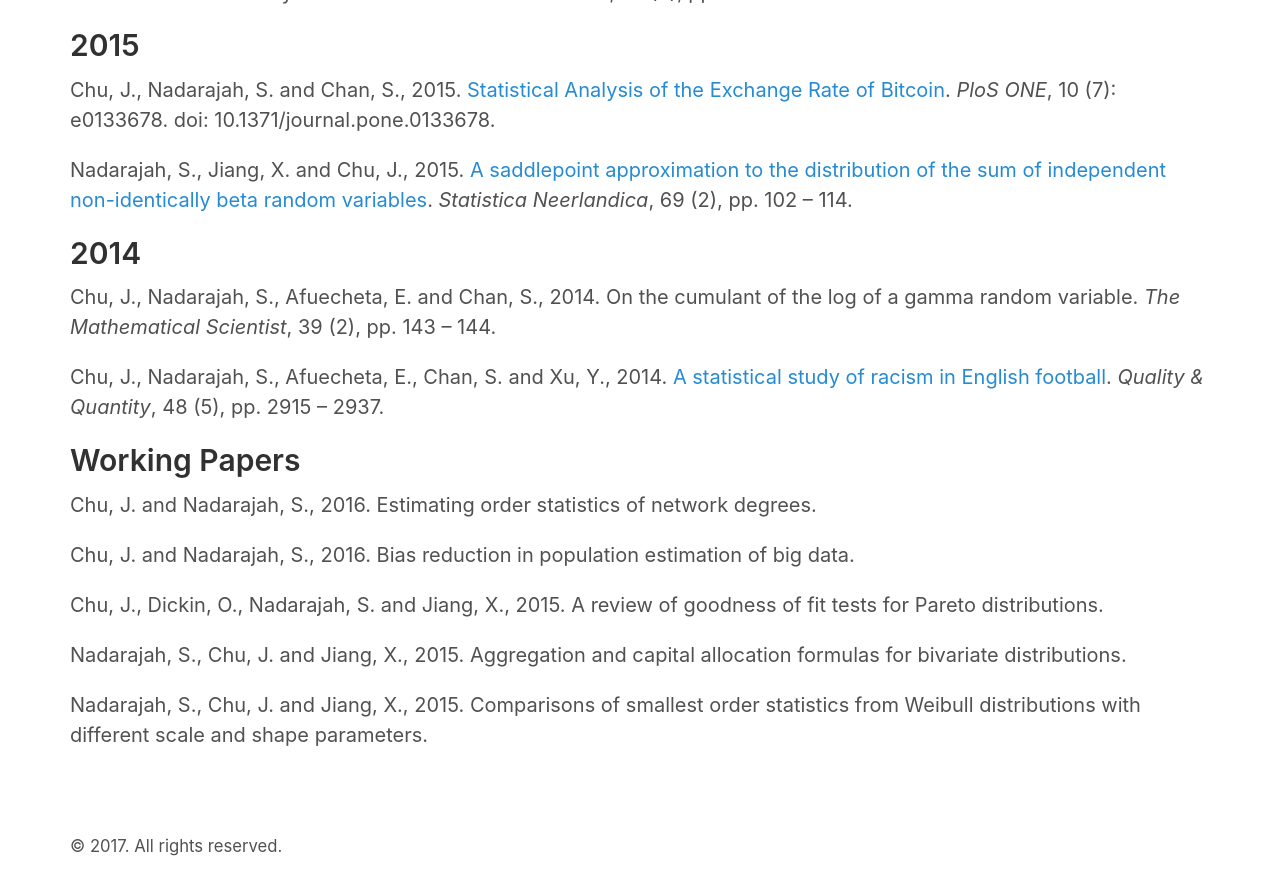
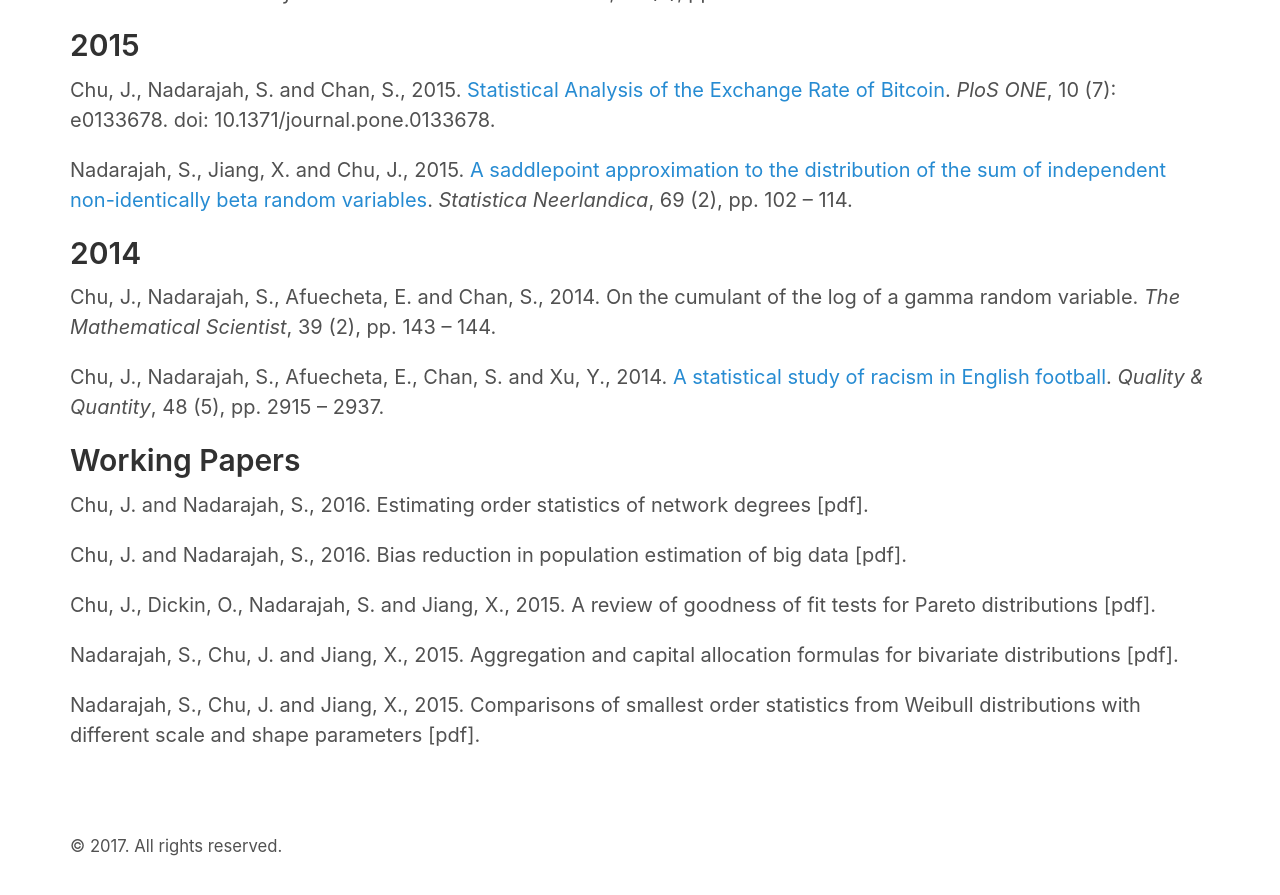
Before and after one commit to jeffrey-chu/jeffrey-chu.github.io, a Jekyll site: the page built from pub.md, in a window 1280 px wide and 900 px high, scrolled down 959 px. Shown: the top 895 px of the window. Built offline with Jekyll 4.4.1, drawn with Linux system fonts in a browser that asks for light colours.

Commit message:
Update pub.md

```diff
--- a/pub.md
+++ b/pub.md
@@ -25,8 +25,8 @@
 <p>Chu, J., Nadarajah, S., Afuecheta, E., Chan, S. and Xu, Y., 2014. <a href="https://doi.org/10.1007/s11135-013-9932-3">A statistical study of racism in English football</a>. <i>Quality & Quantity</i>, 48 (5), pp. 2915 – 2937.</p>
 
 ## Working Papers
-<p>Chu, J. and Nadarajah, S., 2016. Estimating order statistics of network degrees.</p>
-<p>Chu, J. and Nadarajah, S., 2016. Bias reduction in population estimation of big data.</p>
-<p>Chu, J., Dickin, O., Nadarajah, S. and Jiang, X., 2015. A review of goodness of fit tests for Pareto distributions.</p>
-<p>Nadarajah, S., Chu, J. and Jiang, X., 2015. Aggregation and capital allocation formulas for bivariate distributions.</p>
-<p>Nadarajah, S., Chu, J. and Jiang, X., 2015. Comparisons of smallest order statistics from Weibull distributions with different scale and shape parameters.</p>
+<p>Chu, J. and Nadarajah, S., 2016. Estimating order statistics of network degrees [pdf].</p>
+<p>Chu, J. and Nadarajah, S., 2016. Bias reduction in population estimation of big data [pdf].</p>
+<p>Chu, J., Dickin, O., Nadarajah, S. and Jiang, X., 2015. A review of goodness of fit tests for Pareto distributions [pdf].</p>
+<p>Nadarajah, S., Chu, J. and Jiang, X., 2015. Aggregation and capital allocation formulas for bivariate distributions [pdf].</p>
+<p>Nadarajah, S., Chu, J. and Jiang, X., 2015. Comparisons of smallest order statistics from Weibull distributions with different scale and shape parameters [pdf].</p>
```
